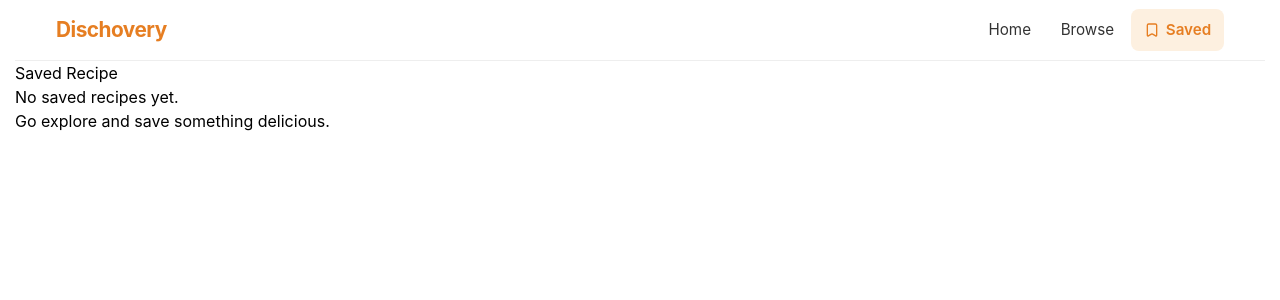
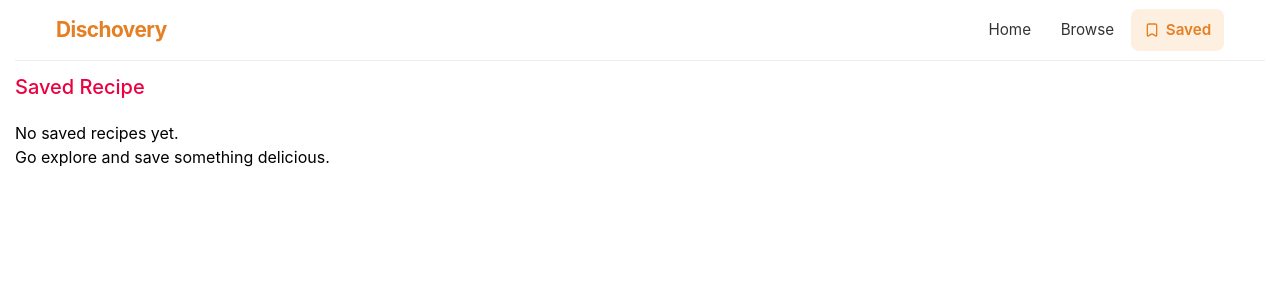
Before and after one commit to Gina-bun/Dishcovery, a React (Vite) app: page /saved in a window 1280 px wide. Shown: the top 300 px of the page. Built offline with nearby package versions, Linux system fonts and the light colour scheme.

Commit message:
style: add style for saved recipe page

```diff
--- a/src/App.css
+++ b/src/App.css
@@ -1,5 +1,6 @@
 body{
   padding: 0 15px 0 15px;
+  max-height: fit-content;
 }
 
 .meal-category:hover{
--- a/src/components/MealCard/MealCard.tsx
+++ b/src/components/MealCard/MealCard.tsx
@@ -13,10 +13,11 @@ export function MealCard({ meal }: MealCardProps){
         <>
         <div
         onClick={() => navigate(`/recipe/₵{meal.idMeal}`)}
+        className="bg-orange-200 p-1 rounded-bl-md rounded-br-md grid h-full"
         style={{cursor:"pointer"}}
         >
             <img src={meal.strMealThumb} alt={meal.strMeal} />
-            <h3>{meal.strMeal}</h3>
+            <h3 className="text-mauve-900 font-medium text-center my-auto">{meal.strMeal}</h3>
 
         </div>
         </>
--- a/src/features/Saved/Saved.tsx
+++ b/src/features/Saved/Saved.tsx
@@ -1,12 +1,10 @@
 import { useEffect } from "react";
-import { MealCard } from "../../components/MealCard/MealCard"
-import { useSavedMeals } from "../../context/SavedMealsContext"
+import { MealCard } from "../../components/MealCard/MealCard";
+import { useSavedMeals } from "../../context/SavedMealsContext";
+import { Heart } from "lucide-react";
 
-
-
-
-export function Saved(){
-    const {savedMeals} = useSavedMeals()
+export function Saved() {
+  const { savedMeals } = useSavedMeals();
 
   useEffect(() => {
     document.title = "Dishcovery | Saved";
@@ -14,23 +12,26 @@ export function Saved(){
 
   return (
     <>
-        <h1>Saved Recipe</h1>
+      <div className="max-h-fit pb-10">
+        <h1 className="font-medium py-3 pb-5 text-rose-600 sm:text-xl">
+          Saved Recipe
+        </h1>
         {savedMeals.length === 0 ? (
           <div>
             <p>No saved recipes yet.</p>
             <p>Go explore and save something delicious.</p>
           </div>
-        ) :
-        (
-            <div>
-                {
-                    savedMeals.map((meal) => (
+        ) : (
+          <div className="grid grid-cols-2 sm:grid-cols-3 md:grid-cols-4 gap-2">
+            {savedMeals.map((meal) => (
+               <div className="relative">
                  <MealCard key={meal.idMeal} meal={meal} />
-                    ))
+                 <Heart style={{position: "absolute", top: "0", right: "0", fill: "red", margin:".5rem", color: "darkred"}}/>
+               </div>
+            ))}
+          </div>
+        )}
+      </div>
+    </>
+  );
 }
-            </div>
-        )
-        }
-        </>
-    )
-}
```
Lines whose indentation alone changed are shown as unchanged.
